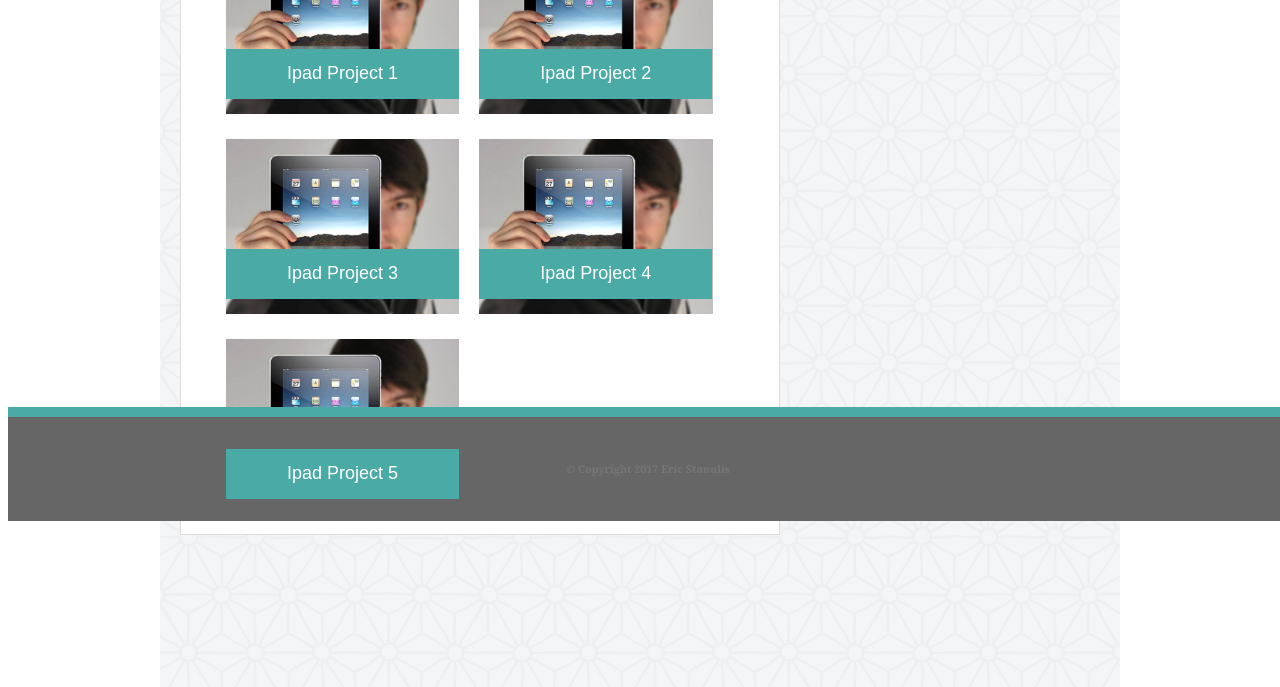
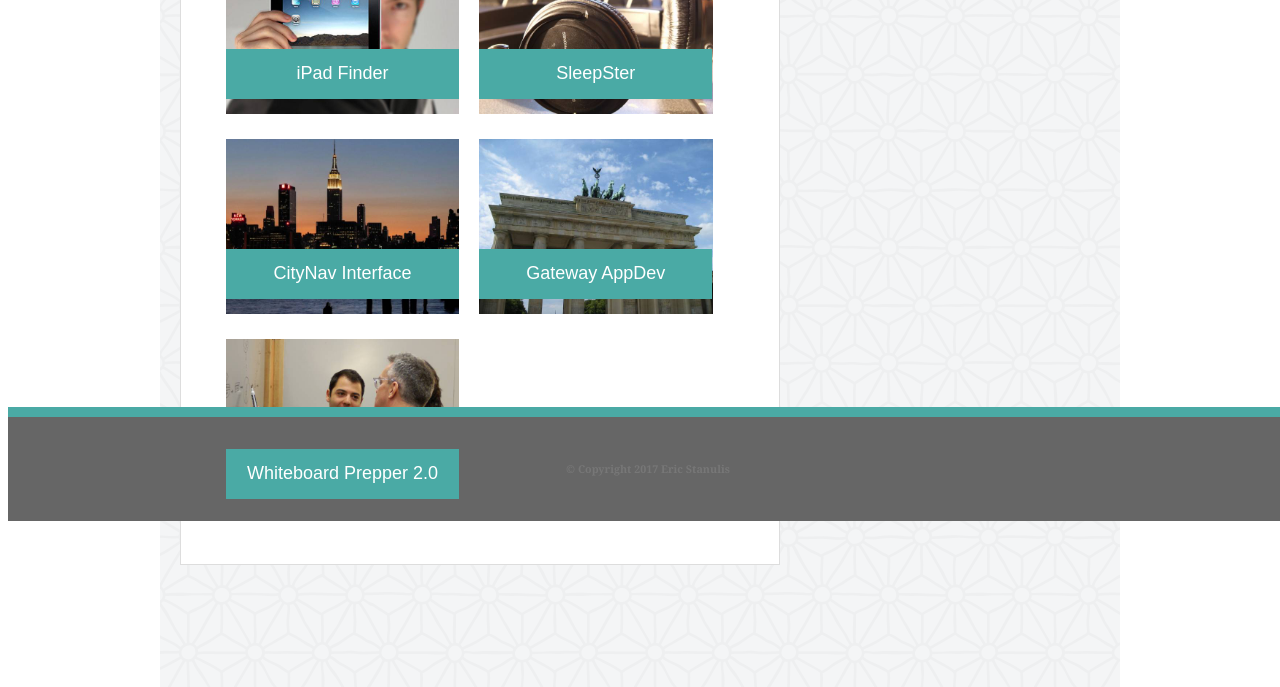
Before and after one commit to FelixSolon/Basic-Portfolio, a plain HTML site: page portfolio.html in a window 1280 px wide. Shown: the part 279-966 px from the top of the page. Drawn offline with Linux system fonts and the light colour scheme.

Commit message:
Finalizing Portfolio.

```diff
--- a/assets/css/style.css
+++ b/assets/css/style.css
@@ -41,7 +41,7 @@ header {
 	top: 0px;
 	border-top-style: solid;
 	border-top-color: #ccc;
-	border-top-width: 1px;
+	border-top-width: 2px;
 	width: 100%;
 }
 
@@ -83,6 +83,7 @@ h6 {
 	margin-left: 30px;
 	width: 90%;
 	float: left;
+	padding-bottom: 30px;
 }
 
 #aside {
--- a/portfolio.html
+++ b/portfolio.html
@@ -21,24 +21,24 @@
 				<div id="aboutMeBorder"><h1>Portfolio</h1></div>
 				<div class="portfolioDiv">
 					<img src="assets/images/ipad.jpg" alt="My First Project" class="portfolioImage"/>
-					<figcaption class=portfolioText>Ipad Project 1</figcaption>
+					<figcaption class=portfolioText>iPad Finder</figcaption>
 				</div>
 
 				<div class="portfolioDiv">
-					<img src="assets/images/ipad.jpg" alt="My First Project" class="portfolioImage"/>
-					<figcaption class=portfolioText>Ipad Project 2</figcaption>
+					<img src="assets/images/headphones.jpg" alt="My First Project" class="portfolioImage"/>
+					<figcaption class=portfolioText>SleepSter</figcaption>
 				</div>
 				<div class="portfolioDiv">
-					<img src="assets/images/ipad.jpg" alt="My First Project" class="portfolioImage"/>
-					<figcaption class=portfolioText>Ipad Project 3</figcaption>
+					<img src="assets/images/city.jpg" alt="My First Project" class="portfolioImage"/>
+					<figcaption class=portfolioText>CityNav Interface</figcaption>
 				</div>
 				<div class="portfolioDiv">
-					<img src="assets/images/ipad.jpg" alt="My First Project" class="portfolioImage"/>
-					<figcaption class=portfolioText>Ipad Project 4</figcaption>
+					<img src="assets/images/gate.jpg" alt="My First Project" class="portfolioImage"/>
+					<figcaption class=portfolioText>Gateway AppDev</figcaption>
 				</div>
 				<div class="portfolioDiv">
-					<img src="assets/images/ipad.jpg" alt="My First Project" class="portfolioImage"/>
-					<figcaption class=portfolioText>Ipad Project 5</figcaption>
+					<img src="assets/images/whiteboard.jpg" alt="My First Project" class="portfolioImage"/>
+					<figcaption class=portfolioText>Whiteboard Prepper 2.0</figcaption>
 				</div>
 			</article>
 
```
Also changed, not shown: assets/images/city.jpg (added), assets/images/gate.jpg (added), assets/images/headphones.jpg (added), assets/images/whiteboard.jpg (added), 1 other file.
